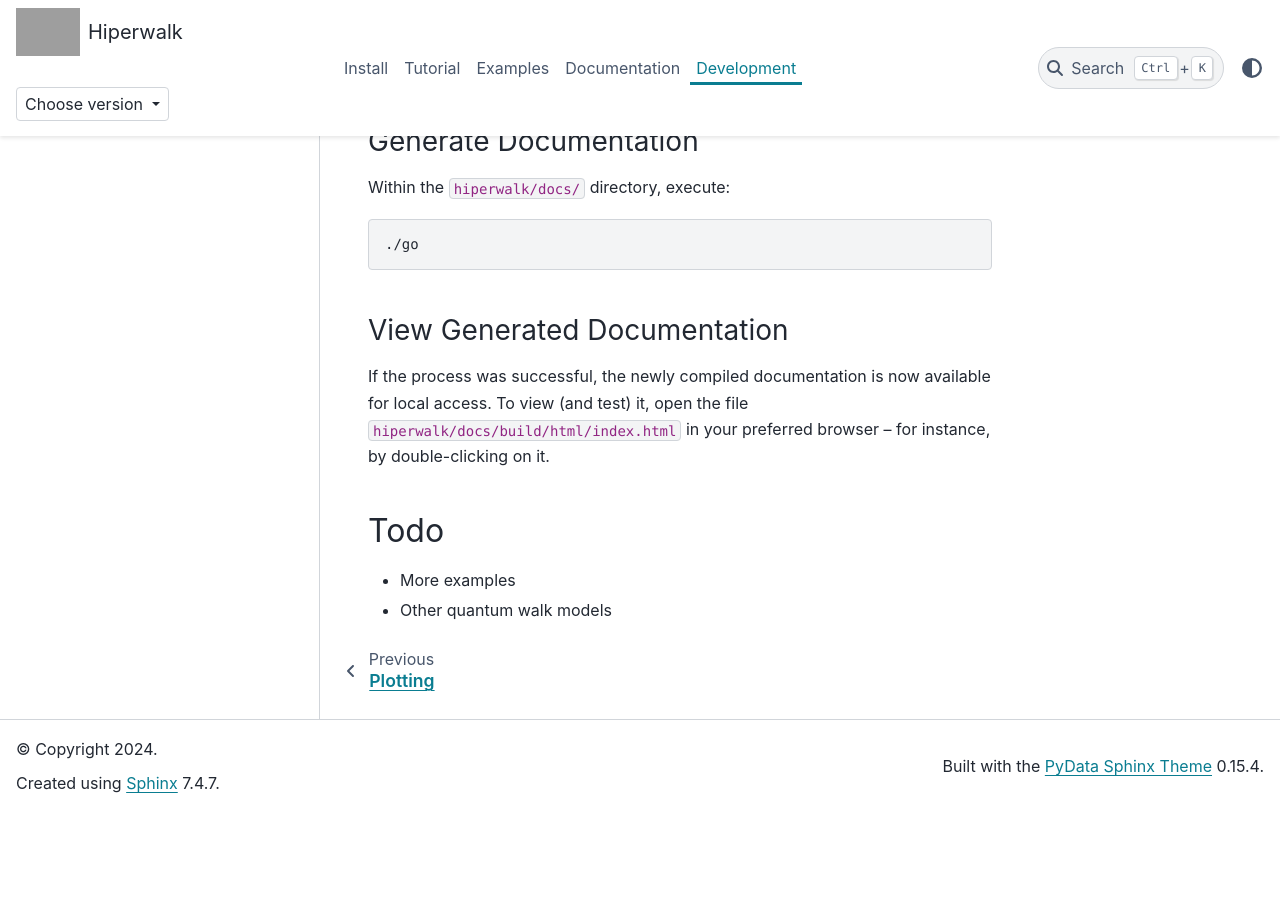
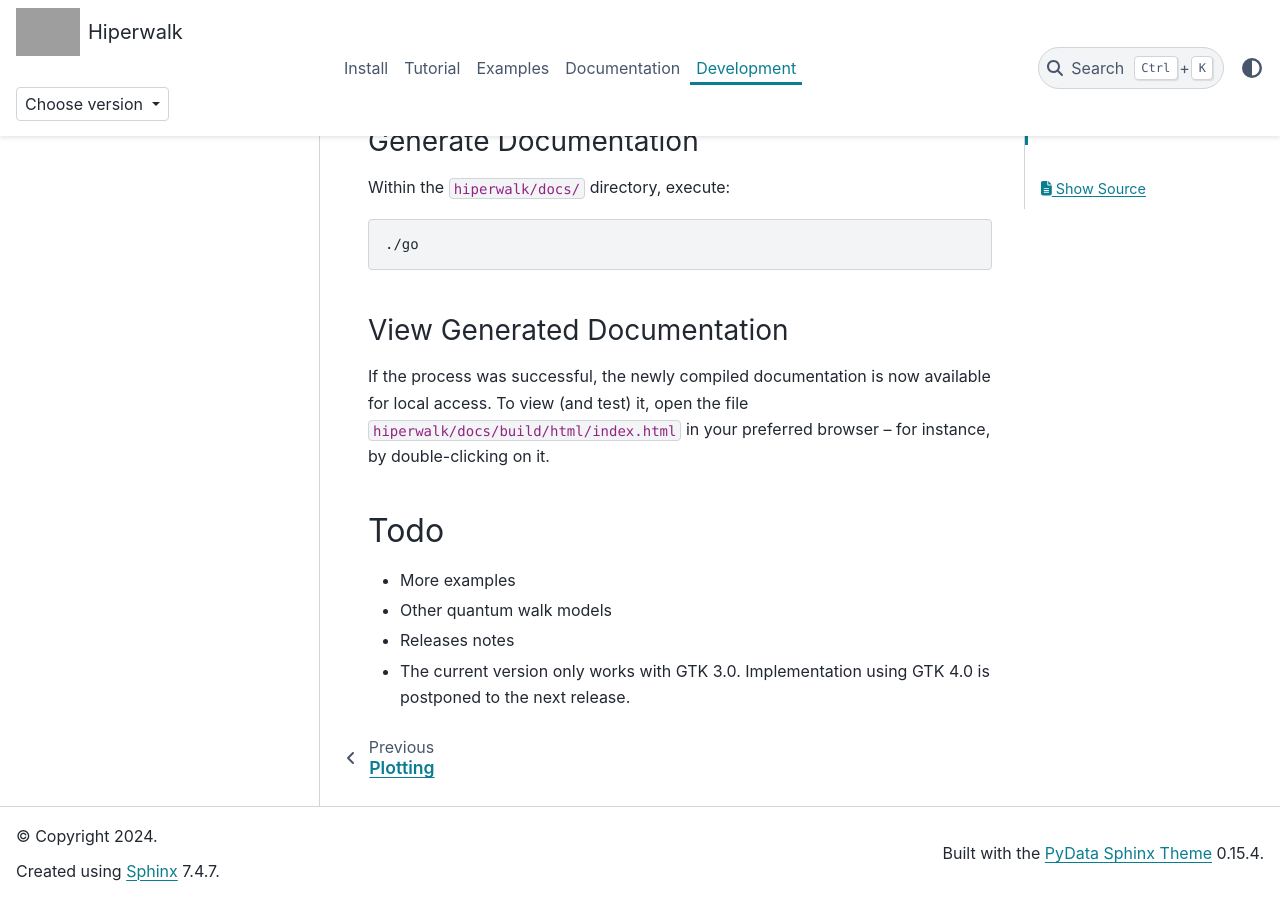
Before and after one commit to hiperwalk/hiperwalk, a Sphinx documentation site: the page built from docs/development/index.rst, in a window 1280 px wide and 900 px high, scrolled down 1573 px. Built offline with Sphinx 7.4.7 and the PyData theme 0.15.4, drawn with Linux system fonts in a browser that asks for light colours; before the commit the page ends 2386 px from its top, so only the background shows below that; grey boxes are pictures that could not be loaded.

Commit message:
Update index.rst

```diff
--- a/docs/development/index.rst
+++ b/docs/development/index.rst
@@ -101,3 +101,5 @@
 ====
 * More examples
 * Other quantum walk models
+* Releases notes
+* The current version only works with GTK 3.0. Implementation using GTK 4.0 is postponed to the next release.
```
